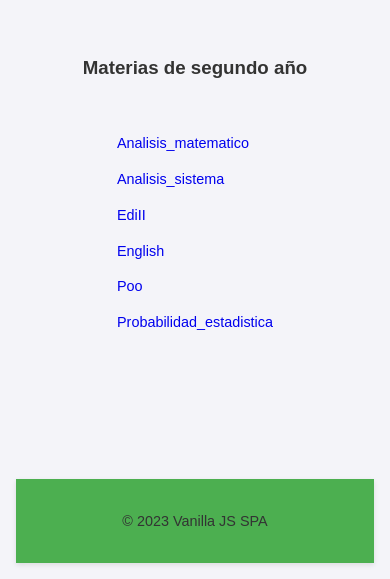
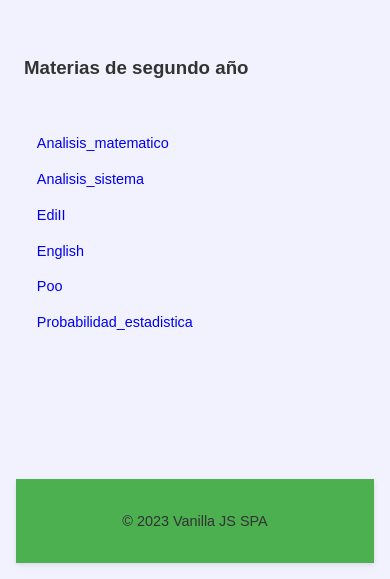
Before and after one commit to jmrodev/Inst_166_Tecda_Tandil, a plain HTML site: page index.html in a window 390 px wide. Shown: the part 265-844 px from the top of the page. Drawn offline with Linux system fonts and the light colour scheme.

Commit message:
Refactor CSS variables and media queries for improved styling consistency

```diff
--- a/styles.css
+++ b/styles.css
@@ -1,10 +1,9 @@
-/* Variables de colores */
 :root {
-    --link-text-color: #f8faf8;
+  --link-text-color: #f8faf8;
   --white-color: #ffffff;
   --btn-text-color: #4caf50;
   --black-color: #1a1a1a;
-  --bg-color-primary: #f4f4f9;
+  --bg-color-primary: #f2f2ff;
   --bg-color-secondary: #4caf50;
   --text-color: #333333;
   --border-color: #cccccc;
@@ -16,7 +15,6 @@
   --text-hover-color: #4c7752;
 }
 
-/* Estilos generales */
 body {
   font-family: Arial, sans-serif;
   margin: 0;
@@ -57,7 +55,6 @@ main {
   padding: 1rem;
   display: flex;
   flex-direction: column;
-  align-items: center;
   gap: 1.5rem;
 }
 
@@ -180,9 +177,7 @@ li {
   margin: 0.5rem 0;
 }
 
-/* Estilos responsivos */
 
-/* Móviles (primera prioridad) */
 @media (max-width: 480px) {
   body {
     padding: 1rem;
@@ -208,7 +203,6 @@ li {
   }
 }
 
-/* Tablets */
 @media (min-width: 481px) and (max-width: 768px) {
   body {
     padding: 1.5rem;
@@ -234,7 +228,6 @@ li {
   }
 }
 
-/* Notebooks/PC */
 @media (min-width: 769px) and (max-width: 1200px) {
   body {
     padding: 2rem;
@@ -260,7 +253,6 @@ li {
   }
 }
 
-/* TVs */
 @media (min-width: 1201px) {
   body {
     padding: 3rem;
```
